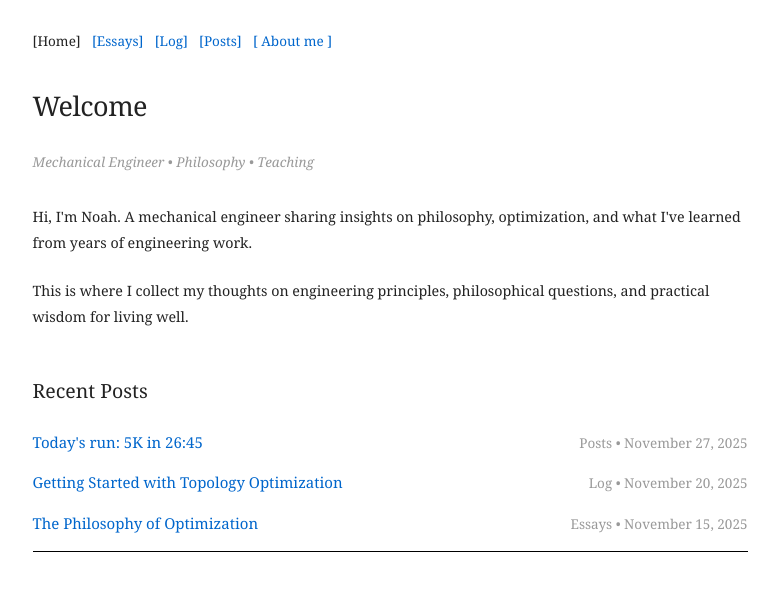
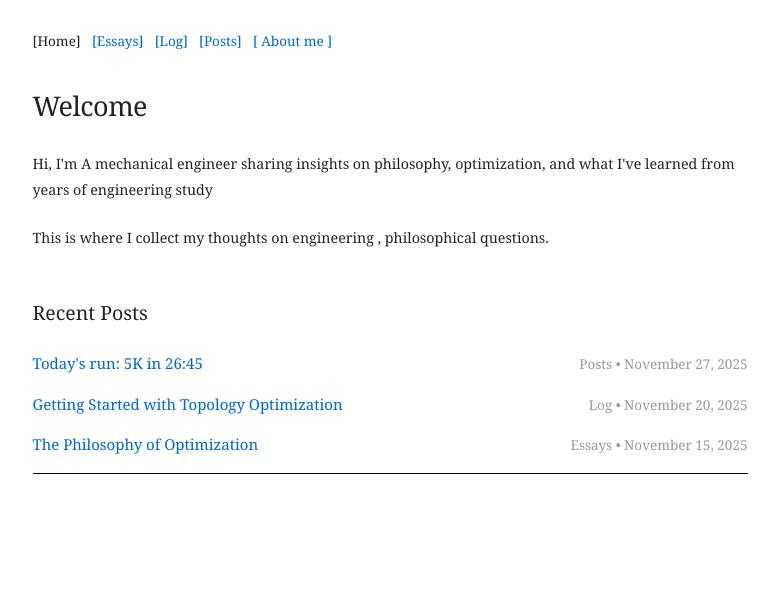
Before and after one commit to HJahanshiri/Hjahanshiri.github.io, a Jekyll site: the page built from index.html, in a window 1280 px wide. Shown: the top 591 px of the page, without its empty margins (250-1028 px from the left). Built offline with Jekyll 4.4.1, drawn with Linux system fonts in a browser that asks for light colours.

Commit message:
Update index.html

```diff
--- a/index.html
+++ b/index.html
@@ -3,10 +3,15 @@
 title: Home
 ---
 <h1>Welcome</h1>
-<p class="subtitle">Mechanical Engineer • Philosophy • Teaching</p>
+<!--
+  This is a multi-line comment.
+    <p class="subtitle">Mechanical Engineer • Philosophy • Teaching</p>
+  It can span several lines.
+-->
+
 <div class="home-content">
-    <p>Hi, I'm Noah. A mechanical engineer sharing insights on philosophy, optimization, and what I've learned from years of engineering work.</p>
-    <p>This is where I collect my thoughts on engineering principles, philosophical questions, and practical wisdom for living well.</p>
+    <p>Hi, I'm  A mechanical engineer sharing insights on philosophy, optimization, and what I've learned from years of engineering study</p>
+    <p>This is where I collect my thoughts on engineering , philosophical questions.</p>
 </div>
 
 <h2 style="font-size: 1.3rem; margin-top: 3rem; margin-bottom: 1.5rem; font-weight: normal;">Recent Posts</h2>
```
